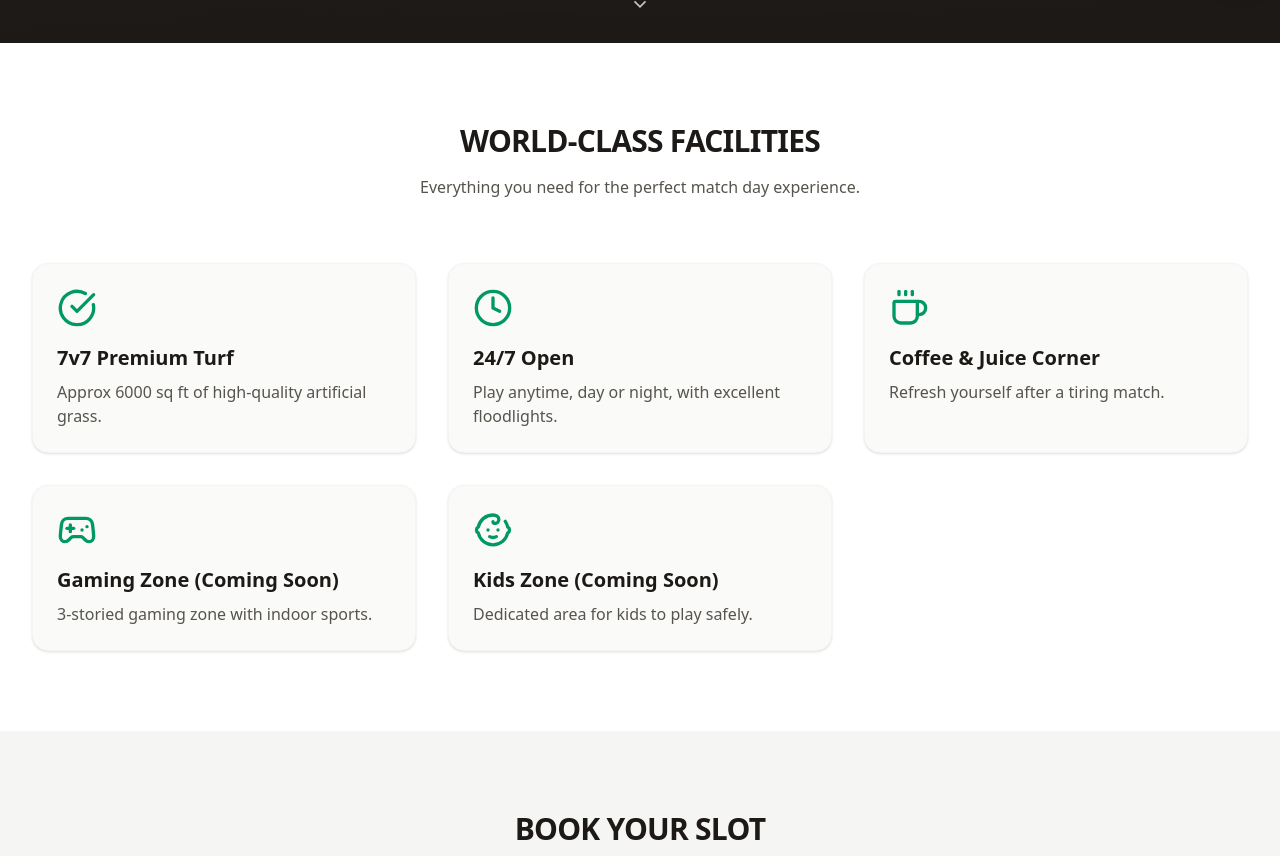
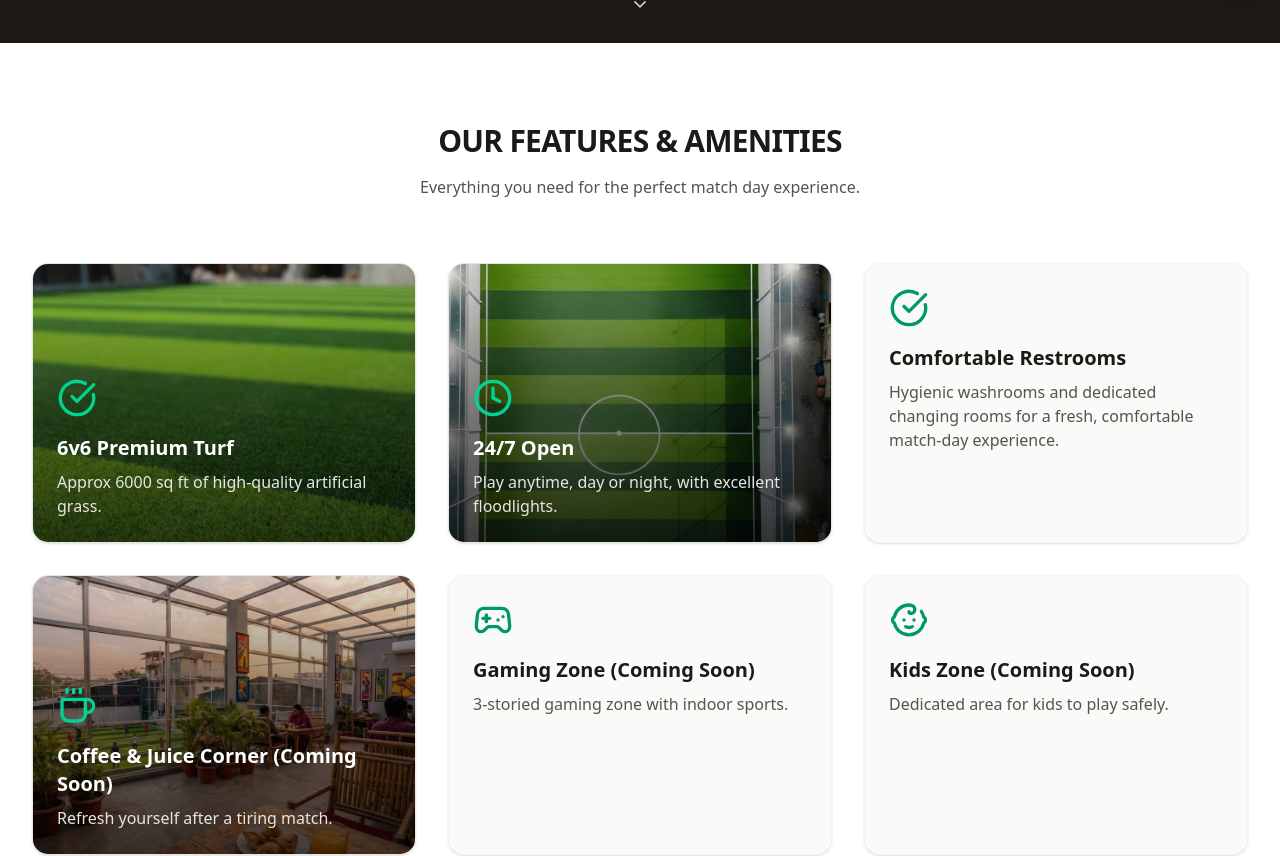
Before and after one commit to NuhalMunawar/riverview_website_draft, a React (Vite) app: page / in a window 1280 px wide. Shown: the part 757-1613 px from the top of the page. Built offline with nearby package versions, Linux system fonts and the light colour scheme; no server answers.

Commit message:
Update Features component with images and enhance layout for better presentation

```diff
--- a/src/components/Features.tsx
+++ b/src/components/Features.tsx
@@ -1,10 +1,14 @@
 import { motion } from 'motion/react';
 import { CheckCircle, Clock, Coffee, Gamepad2, Baby } from 'lucide-react';
+import grassPic from '../assets/grass_pic.png';
+import pic1 from '../assets/pic_1.jpg';
+import coffeeShopPic from '../assets/coffee_shop_pic.png';
 
 const features = [
-  { name: '7v7 Premium Turf', description: 'Approx 6000 sq ft of high-quality artificial grass.', icon: CheckCircle },
-  { name: '24/7 Open', description: 'Play anytime, day or night, with excellent floodlights.', icon: Clock },
-  { name: 'Coffee & Juice Corner', description: 'Refresh yourself after a tiring match.', icon: Coffee },
+  { name: '6v6 Premium Turf', description: 'Approx 6000 sq ft of high-quality artificial grass.', icon: CheckCircle, image: grassPic },
+  { name: '24/7 Open', description: 'Play anytime, day or night, with excellent floodlights.', icon: Clock, image: pic1 },
+  { name: 'Comfortable Restrooms', description: 'Hygienic washrooms and dedicated changing rooms for a fresh, comfortable match-day experience.', icon: CheckCircle },
+  { name: 'Coffee & Juice Corner (Coming Soon)', description: 'Refresh yourself after a tiring match.', icon: Coffee, image: coffeeShopPic },
   { name: 'Gaming Zone (Coming Soon)', description: '3-storied gaming zone with indoor sports.', icon: Gamepad2 },
   { name: 'Kids Zone (Coming Soon)', description: 'Dedicated area for kids to play safely.', icon: Baby },
 ];
@@ -14,24 +18,25 @@ export default function Features() {
     <section id="features" className="py-20 bg-white">
       <div className="max-w-7xl mx-auto px-4 sm:px-6 lg:px-8">
         <div className="text-center mb-16">
-          <motion.h2
-            initial={{ opacity: 0, y: 24, scale: 0.96 }}
-            whileInView={{ opacity: 1, y: 0, scale: 1 }}
-            viewport={{ once: true, amount: 0.6 }}
-            transition={{ duration: 0.5, ease: 'easeOut' }}
-            className="text-3xl font-bold text-stone-900 uppercase tracking-tight"
+          <motion.div
+            initial={{ opacity: 0, y: 14 }}
+            whileInView={{ opacity: 1, y: 0 }}
+            viewport={{ once: false, amount: 0.35 }}
+            transition={{ duration: 0.45, ease: 'easeOut' }}
           >
-            World-Class Facilities
-          </motion.h2>
+            <h2 className="text-3xl font-bold text-stone-900 uppercase tracking-tight">
+              Our Features & Amenities
+            </h2>
             <motion.p
-            initial={{ opacity: 0, y: 20 }}
+              initial={{ opacity: 0, y: 10 }}
               whileInView={{ opacity: 1, y: 0 }}
-            viewport={{ once: true, amount: 0.6 }}
-            transition={{ duration: 0.5, delay: 0.12, ease: 'easeOut' }}
+              viewport={{ once: false, amount: 0.35 }}
+              transition={{ duration: 0.45, delay: 0.1, ease: 'easeOut' }}
               className="mt-4 text-stone-600"
             >
               Everything you need for the perfect match day experience.
             </motion.p>
+          </motion.div>
         </div>
 
         <div className="grid grid-cols-1 md:grid-cols-2 lg:grid-cols-3 gap-8">
@@ -42,11 +47,23 @@ export default function Features() {
               whileInView={{ opacity: 1, y: 0 }}
               viewport={{ once: true }}
               transition={{ delay: index * 0.1 }}
-              className="bg-stone-50 rounded-2xl p-6 border border-stone-100 shadow-sm hover:shadow-md transition-shadow"
+              className={`rounded-2xl border shadow-sm transition-shadow ${feature.image ? 'relative overflow-hidden min-h-[260px] md:min-h-[280px] border-stone-200 hover:shadow-md' : 'bg-stone-50 p-6 border-stone-100 hover:shadow-md'}`}
             >
-              <feature.icon className="h-10 w-10 text-emerald-600 mb-4" />
-              <h3 className="text-xl font-semibold text-stone-900 mb-2">{feature.name}</h3>
-              <p className="text-stone-600">{feature.description}</p>
+              {feature.image && (
+                <>
+                  <img
+                    src={feature.image}
+                    alt={feature.name}
+                    className="absolute inset-0 w-full h-full object-cover"
+                  />
+                  <div className="absolute inset-0 bg-gradient-to-t from-black/70 via-black/45 to-black/10" />
+                </>
+              )}
+              <div className={`relative z-10 ${feature.image ? 'h-full p-6 flex flex-col justify-end' : ''}`}>
+                <feature.icon className={`h-10 w-10 mb-4 ${feature.image ? 'text-emerald-400' : 'text-emerald-600'}`} />
+                <h3 className={`text-xl font-semibold mb-2 ${feature.image ? 'text-white' : 'text-stone-900'}`}>{feature.name}</h3>
+                <p className={`${feature.image ? 'text-stone-200' : 'text-stone-600'}`}>{feature.description}</p>
+              </div>
             </motion.div>
           ))}
         </div>
```
Lines whose indentation alone changed are shown as unchanged.
